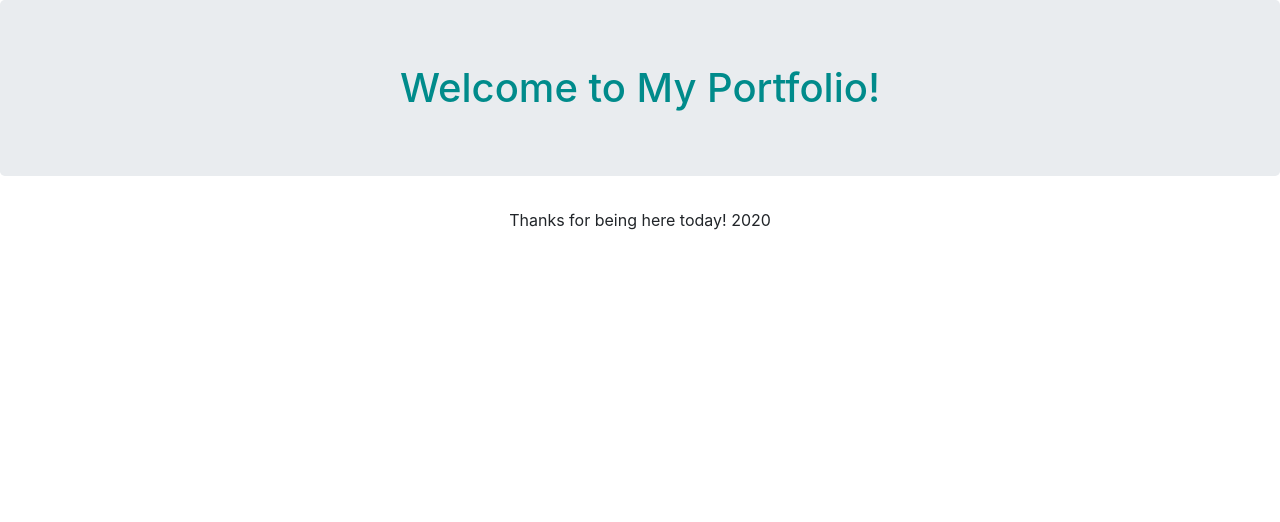
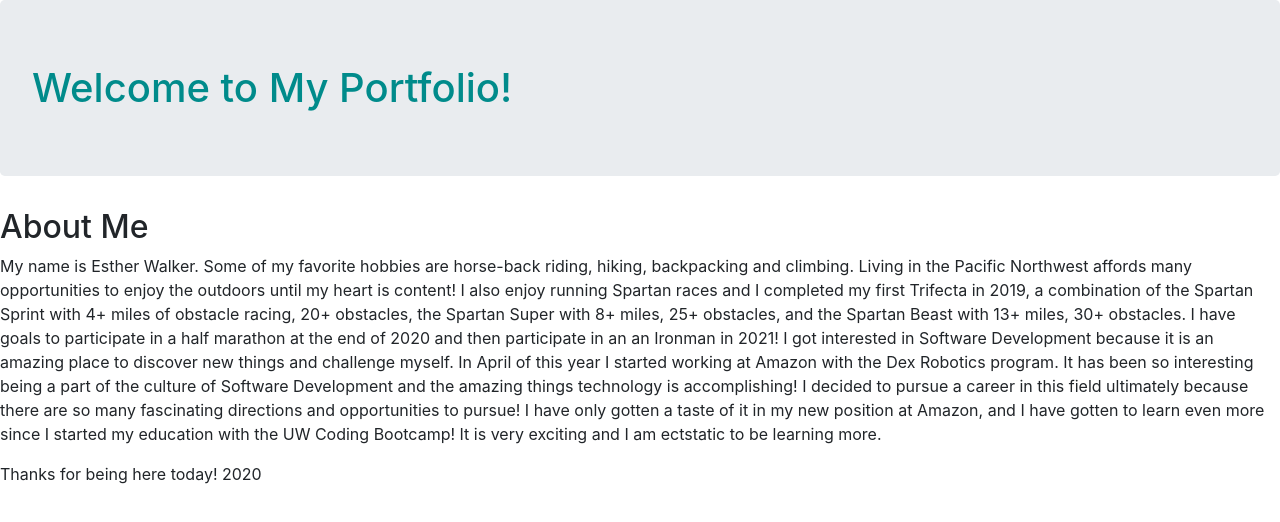
Before and after one commit to Dragonbabe/React-Portfolio, a React (Create React App) app in the folder portfolio-app/: page / in a window 1280 px wide. Shown: the top 522 px of the page. Built offline with nearby package versions, Linux system fonts and the light colour scheme.

Commit message:
getting my about page going

```diff
--- a/portfolio-app/package.json
+++ b/portfolio-app/package.json
@@ -9,6 +9,7 @@
     "moment": "^2.24.0",
     "react": "^16.13.1",
     "react-dom": "^16.13.1",
+    "react-router-dom": "^5.1.2",
     "react-scripts": "3.4.1"
   },
   "scripts": {
--- a/portfolio-app/public/index.html
+++ b/portfolio-app/public/index.html
@@ -24,7 +24,7 @@
       work correctly both with client-side routing and a non-root public URL.
       Learn how to configure a non-root public URL by running `npm run build`.
     -->
-    <title>React App</title>
+    <title>Portfolio</title>
   </head>
   <body>
     <noscript>You need to enable JavaScript to run this app.</noscript>
--- a/portfolio-app/src/App.js
+++ b/portfolio-app/src/App.js
@@ -1,14 +1,20 @@
 import React from 'react';
+import { Route, BrowserRouter as Router } from 'react-router-dom'
 import './App.css';
+import About from './components/pages/About.js'
 import Header from './components/Header';
 import Footer from './components/Footer';
 
 function App() {
   return (
-    <div className="App">
-     <Header/>
-     <Footer/>
-    </div>
+    <Router>
+      <div className="content">
+        <Header />
+        <Route exact path="/" component={About} />
+
+        <Footer />
+      </div>
+    </Router>
   );
 }
 
--- /dev/null
+++ b/portfolio-app/src/components/pages/About.js
@@ -0,0 +1,39 @@
+import React from 'react';
+
+
+function About() {
+    return (
+        <div>
+            <h2 className="about">About Me</h2>
+
+            <p>
+                My name is Esther Walker. Some of my favorite hobbies are horse-back riding, hiking,
+                backpacking and climbing. Living in the Pacific Northwest affords many
+                opportunities to enjoy the outdoors until my heart is content! I also enjoy
+                running Spartan races and I completed my first Trifecta in 2019, a combination of the Spartan
+                Sprint with 4+ miles of
+                obstacle racing, 20+ obstacles, the Spartan Super with 8+ miles, 25+ obstacles, and the Spartan Beast
+                with 13+
+                miles, 30+ obstacles. I have goals
+                to participate in a half marathon at the end of 2020 and then participate
+                in an an Ironman in 2021!
+
+                I got interested in Software Development because it is an amazing place
+                to discover new things and challenge myself. In April of this year I started working at Amazon
+                with
+                the Dex Robotics
+                program. It has been so interesting being a part of the culture of Software Development and the
+                amazing things technology is accomplishing! I decided to pursue a career in this field
+                ultimately
+                because there are
+                so many fascinating directions and opportunities to pursue! I have only gotten a taste of it in
+                my
+                new position at Amazon, and I have gotten to learn even more since I started my education with
+                the
+                UW Coding Bootcamp! It is very exciting and I am ectstatic to be learning more.
+            </p>
+
+        </div>
+    )
+}
+export default About;
--- a/portfolio-app/src/styles/Footer.css
+++ b/portfolio-app/src/styles/Footer.css
@@ -0,0 +1,13 @@
+html, body, #root {
+    height: 100%;
+  }
+  #root {
+    display: flex;
+    flex-direction: column;
+  }
+  .content {
+    flex: 1 0 auto;
+  }
+  .footer {
+    flex-shrink: 0;
+  }
```
Also changed, not shown: 1 other file (tests, documents, lock files or other folders).
